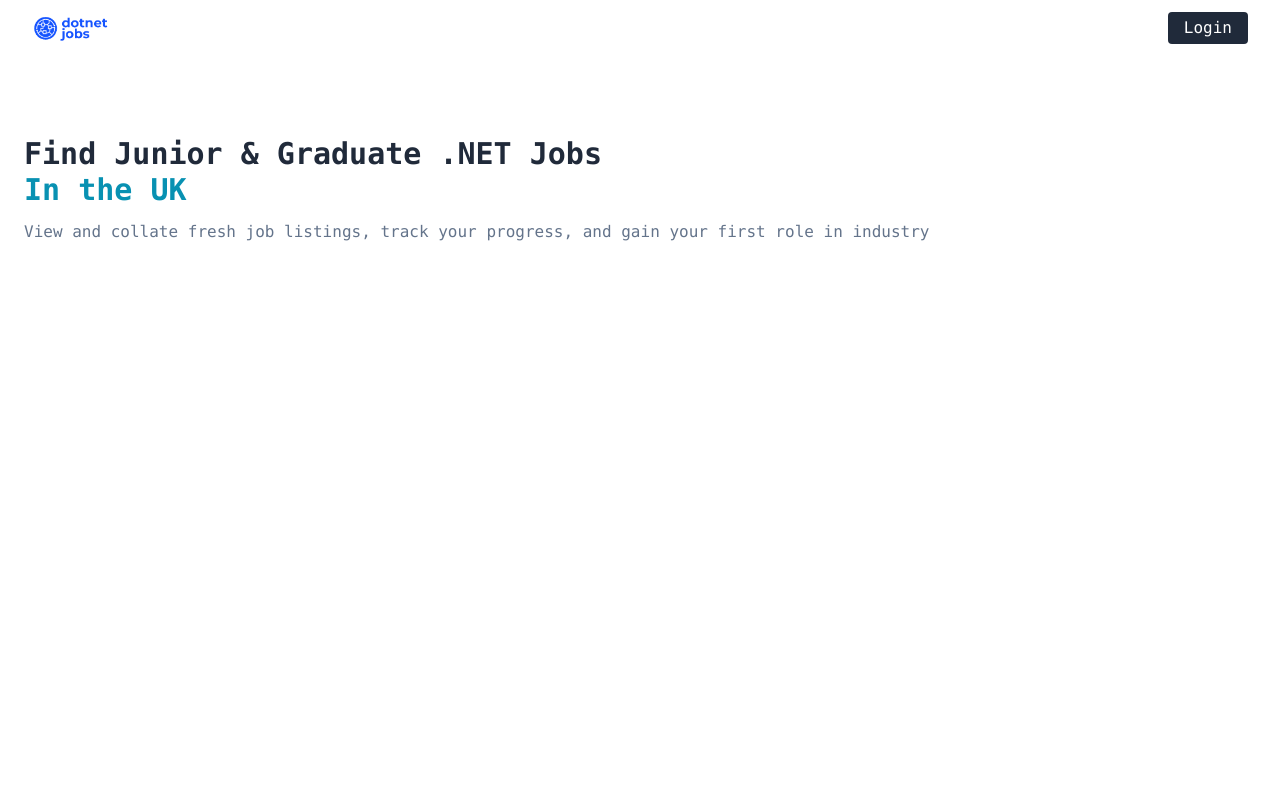
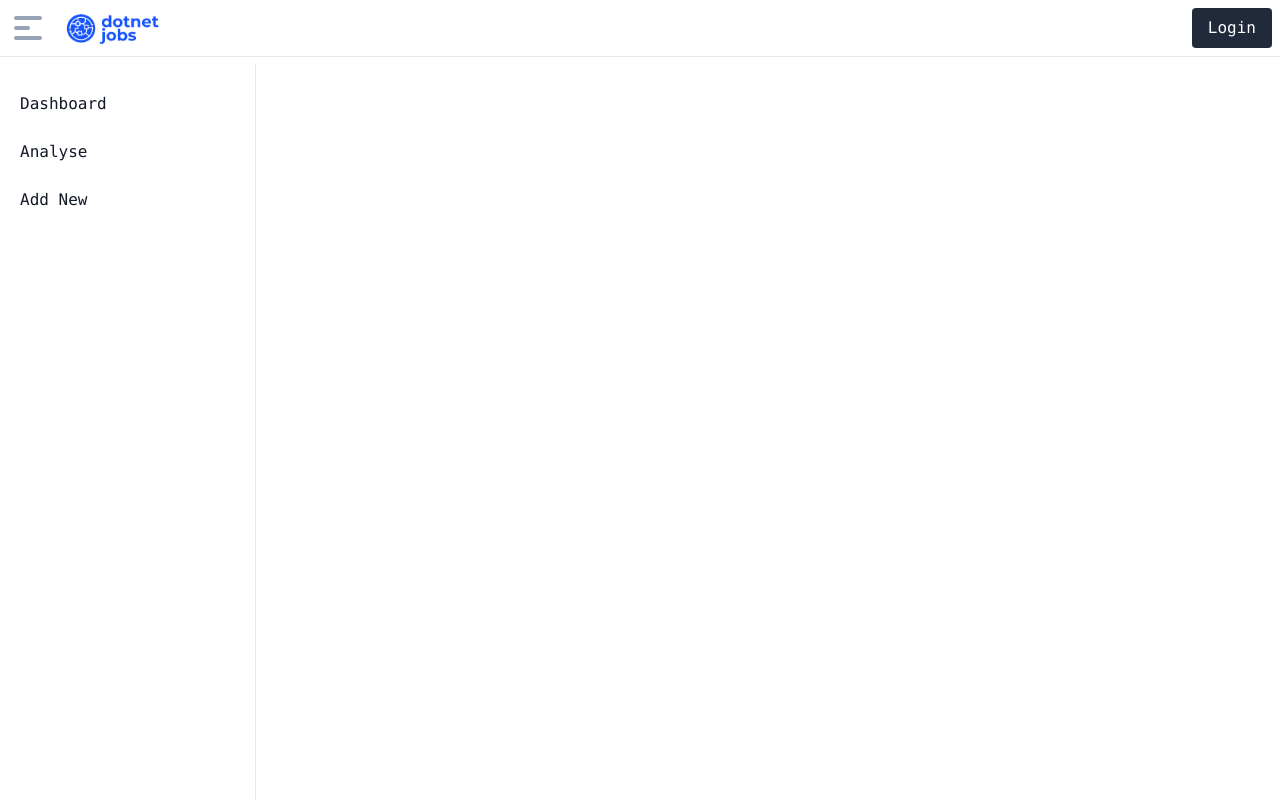
Before and after one commit to Caulwell/unter, a React (Create React App) app in the folder client/: page /dashboard in a window 1280 px wide. Built offline with nearby package versions, Linux system fonts and the light colour scheme.

Commit message:
add routing, begin dashboard

```diff
--- a/client/package.json
+++ b/client/package.json
@@ -12,6 +12,7 @@
     "@types/react-dom": "^18.0.5",
     "react": "^18.1.0",
     "react-dom": "^18.1.0",
+    "react-router-dom": "^6.3.0",
     "react-scripts": "^5.0.1",
     "typescript": "^4.7.2",
     "web-vitals": "^2.1.4"
--- a/client/src/App.tsx
+++ b/client/src/App.tsx
@@ -1,12 +1,23 @@
-import Home from "./components/Home";
+import { BrowserRouter as Router, Routes, Route } from "react-router-dom";
+import Home from "./pages/Home";
+import Dashboard from "./pages/Dashboard";
 import Nav from "./components/Nav";
+import Login from "./pages/Login";
 
 function App() {
   return (
-    <div className="flex flex-col w-screen h-screen bg-bodyBackground font-mono">
+
+    <Router>
+      <div className="flex flex-col w-screen h-screen bg-bodyBackground font-mono">
       <Nav/>
-      <Home/>
+      <Routes>
+        <Route path="/" element={<Home/>}/>
+        <Route path="/dashboard" element={<Dashboard/>}/>
+        <Route path="/login" element={<Login/>}/>
+      </Routes>
     </div>
+    </Router>
+
   );
 }
 
--- a/client/src/components/Home.tsx
+++ /dev/null
@@ -1,19 +0,0 @@
-
-
-
-const Home = () => {
-
-    return (
-        <div className="flex flex-col py-10 px-6">
-            {/* Hero section */}
-            <div className="py-10 flex flex-col container justify-center text-left">
-                <h1 className="text-3xl font-bold text-textDark">Find Junior & Graduate .NET Jobs</h1>
-                <h2 className="text-3xl font-bold text-textLighter mb-3">In the UK</h2>
-                <p className="text-slate-500">View and collate fresh job listings, track your progress, and gain your first role in industry</p>
-            </div>
-        </div>
-    )
-
-}
-
-export default Home;
--- a/client/src/components/Nav.tsx
+++ b/client/src/components/Nav.tsx
@@ -1,21 +1,27 @@
 
+import { Link } from "react-router-dom";
 import logo from "../img/logo.png"
 
 const Nav = () => {
 
     return (
-        <nav className="flex p-3 px-8 justify-between w-full align-center">
-            {/* Logo */}
-            <div className="">
-                    <img
-                      className="mx-auto h-8 w-auto"
-                      src={logo}
-                      alt="Workflow"
-                    />
+        <nav className="bg-white border-b border-gray-200 fixed z-30 w-full flex justify-between align-center p-2">
+            <div className="flex space-x-4">
+                <svg id="toggleSidebarMobileHamburger" className="w-10 h-10 text-slate-400 hover:bg-slate-100 cursor-pointer" fill="currentColor" viewBox="0 0 20 20" xmlns="http://www.w3.org/2000/svg">
+                    <path fillRule="evenodd" d="M3 5a1 1 0 011-1h12a1 1 0 110 2H4a1 1 0 01-1-1zM3 10a1 1 0 011-1h6a1 1 0 110 2H4a1 1 0 01-1-1zM3 15a1 1 0 011-1h12a1 1 0 110 2H4a1 1 0 01-1-1z" clipRule="evenodd">
+                    </path>
+                </svg>
+                <Link to="/">
+                <img
+                    className="mx-auto h-10 w-auto"
+                    src={logo}
+                    alt="Workflow"
+                />
+                </Link>
+
             </div>
-            {/* Nav Items */}
             <div className="flex space-x-3 align-center">
-                <a href="#" className=" p-1 px-4 rounded text-white bg-uiElementBg">Login</a>
+                <Link to="/login" className=" p-2 px-4 rounded text-white bg-uiElementBg">Login</Link>
             </div>
         </nav>
     )
--- /dev/null
+++ b/client/src/pages/Dashboard.tsx
@@ -0,0 +1,37 @@
+
+
+
+const Dashboard = () => {
+
+    return (
+        <div className="flex overflow-hidden bg-white pt-16">
+            <aside className="fixed z-20 h-full top-0 left-0 pt-16 flex lg:flex flex-shrink-0 flex-col w-64 transition-width duration-75">
+                <div className="relative flex-1 flex flex-col min-h-0 border-r border-gray-200 bg-white pt-0">
+                    <div className="flex-1 flex flex-col pt-5 pb-4 overflow-y-auto">
+                        <div className="flex-1 px-3 bg-white divide-y space-y-1">
+                            <ul className="space-y-2 pb-2">
+                                <li>
+                                    <a href="#" className="text-base text-gray-900 font-normal rounded-lg flex items-center p-2 hover:bg-gray-100 group">
+                                        Dashboard
+                                    </a>
+                                </li>
+                                <li>
+                                    <a href="#" className="text-base text-gray-900 font-normal rounded-lg flex items-center p-2 hover:bg-gray-100 group">
+                                        Analyse
+                                    </a>
+                                </li>
+                                <li>
+                                    <a href="#" className="text-base text-gray-900 font-normal rounded-lg flex items-center p-2 hover:bg-gray-100 group">
+                                        Add New
+                                    </a>
+                                </li>
+                            </ul>
+                        </div>
+                    </div>
+                </div>
+            </aside>
+        </div>
+    )
+}
+
+export default Dashboard;
--- /dev/null
+++ b/client/src/pages/Home.tsx
@@ -0,0 +1,25 @@
+import { Link } from "react-router-dom";
+
+
+
+const Home = () => {
+
+    return (
+        <div className="flex flex-col py-10 px-6 mx-auto">
+            {/* Hero section */}
+            <div className="py-10 flex flex-col container justify-center text-left md:text-center">
+                <h1 className="text-3xl font-bold text-textDark">Manage Your Job Hunt</h1>
+                <h2 className="text-3xl font-bold text-textLighter mb-3">With Job'unt</h2>
+                <p className="text-slate-500 mb-12">Collate, organise, and analyse your way into a new role</p>
+                <Link
+                    to="/dashboard"
+                    className="p-3  pt-2 text-white bg-uiElementBg rounded-full baseline hover:bg-brightRedLight text-center">
+                    Get Started
+                </Link>
+            </div>
+        </div>
+    )
+
+}
+
+export default Home;
--- /dev/null
+++ b/client/src/pages/Login.tsx
@@ -0,0 +1,14 @@
+
+
+
+
+const Login = () => {
+
+    return (
+        <div>
+
+        </div>
+    )
+}
+
+export default Login;
```
Also changed, not shown: 1 other file (tests, documents, lock files or other folders).
